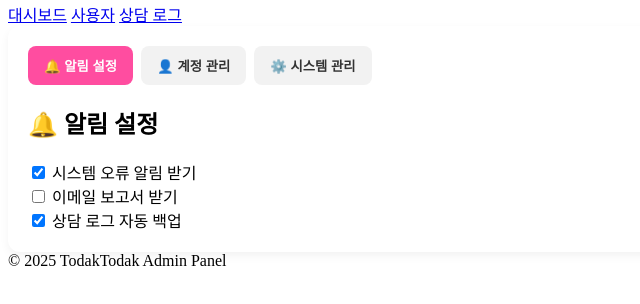
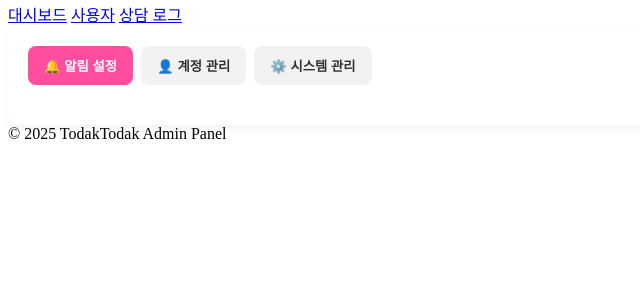
Before and after one commit to kimzooeun/LawOn, a website built with Vite: page frontend/front/admin/settings/index.html in a window 1280 px wide. Shown: the part 488-792 px from the top of the page, without its empty margins (0-640 px from the left). Built offline with nearby package versions, Linux system fonts and the light colour scheme; files whose address does not match are found by name.

Commit message:
코드 깔끔하게

```diff
--- a/frontend/front/admin/settings/index.html
+++ b/frontend/front/admin/settings/index.html
@@ -31,19 +31,6 @@
         <button class="tab-btn" data-tab="account">👤 계정 관리</button>
         <button class="tab-btn" data-tab="system">⚙️ 시스템 관리</button>
       </div>
-
-
-        <!-- 🔔 알림 설정 -->
-        <div class="tab-panel" id="notify">
-          <h2>🔔 알림 설정</h2>
-          <div class="notify-options">
-            <label><input type="checkbox" checked /> 시스템 오류 알림 받기</label><br>
-            <label><input type="checkbox" /> 이메일 보고서 받기</label><br>
-            <label><input type="checkbox" checked /> 상담 로그 자동 백업</label>
-          </div>
-        </div>
-
-        <!-- 👤 계정 관리 -->
         <div class="tab-panel" id="account">
           <h2>👤 관리자 계정 관리</h2>
           <label>현재 계정: </label>
@@ -54,10 +41,9 @@
           </div>
         </div>
 
-        <!-- ⚙️ 시스템 관리 -->
+        <!-- 시스템 관리 -->
         <div class="tab-panel" id="system">
           <h2>⚙️ 시스템 관리</h2>
-          <button id="backupBtn" class="sys-btn">💾 데이터 백업</button>
           <button id="resetBtn" class="sys-btn danger">🗑 전체 초기화</button>
         </div>
       </div>
```
